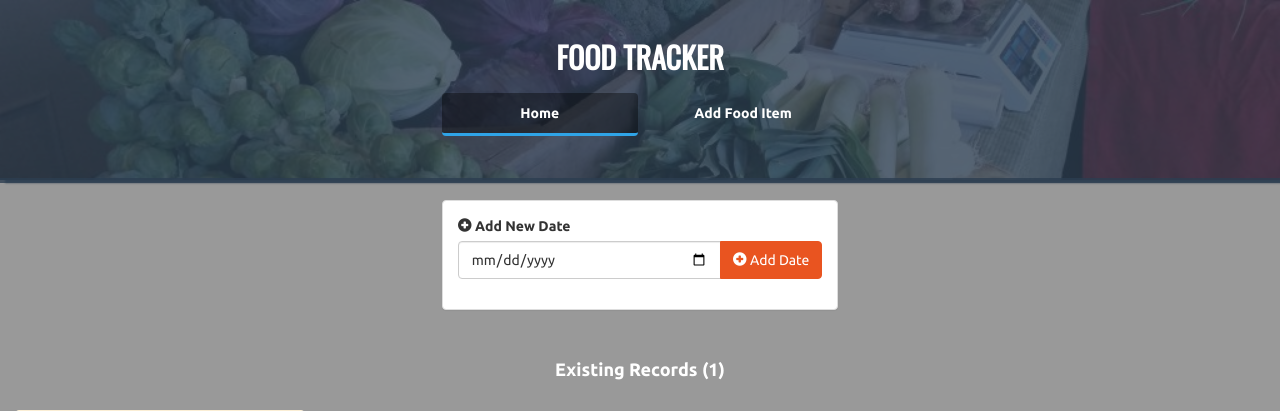
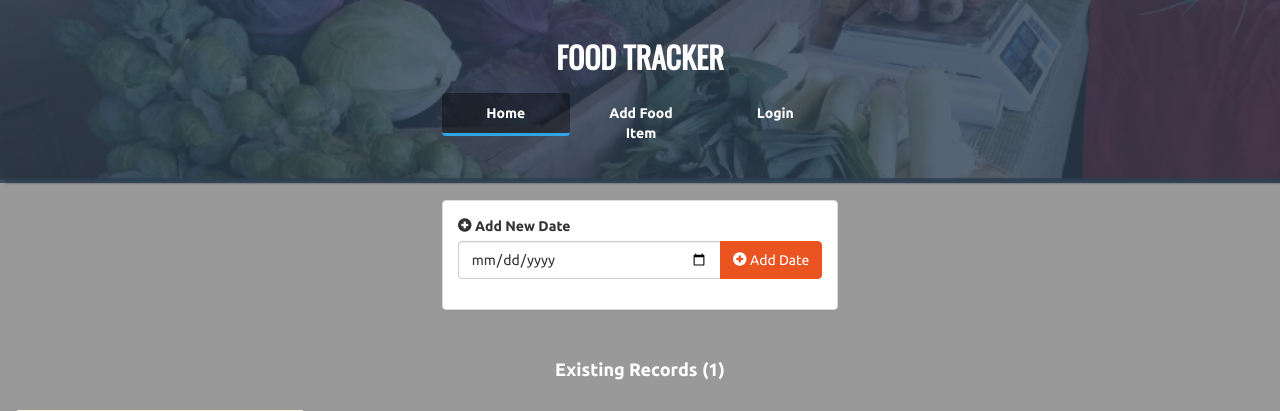
Before and after one commit to narayananadi/food_tracker, a Flask app: template foodtracker/foodtracker/templates/index.html in a window 1280 px wide. Shown: the top 411 px of the page. Run offline with Flask 2, Linux system fonts and the light colour scheme; the template is opened without the code that fills it: most values are stand-ins (such as "Sample title", 1, 10 or a date in 2020); some libraries are stand-ins or nearby versions.

Commit message:
Login button added

```diff
--- a/foodtracker/foodtracker/templates/index.html
+++ b/foodtracker/foodtracker/templates/index.html
@@ -39,6 +39,9 @@
 							  <li role="presentation">
 							  	<a href="{{ url_for('main.add') }}" title="Add Food Item">Add Food Item</a>
 							  </li>
+							  <li role="presentation">
+								<a href="{{ url_for('main.login') }}" title="Login">Login</a>
+							</li>
 							</ul>
 						</div>
 					</div>
```
